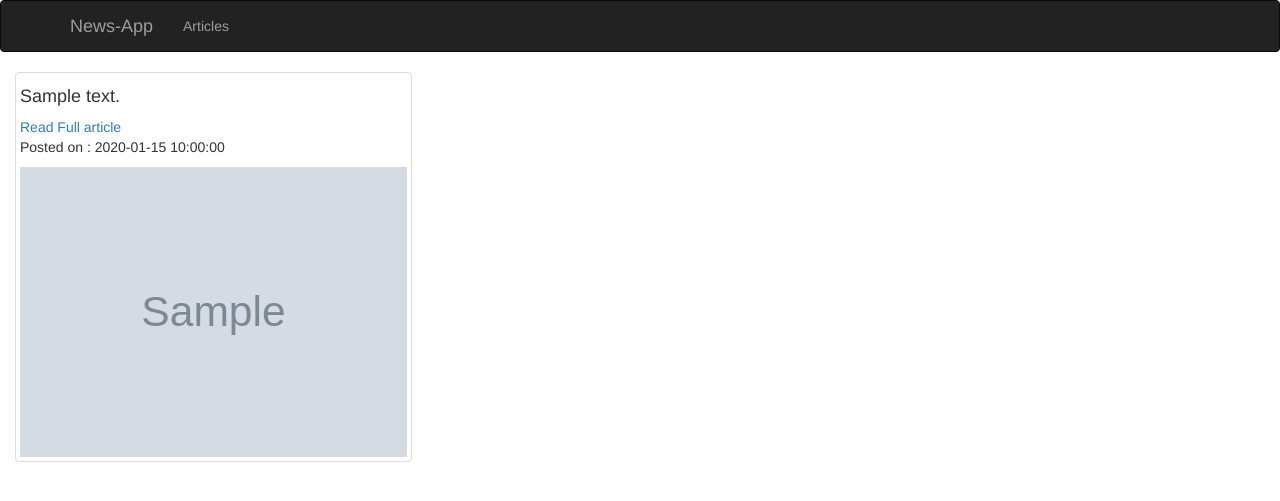
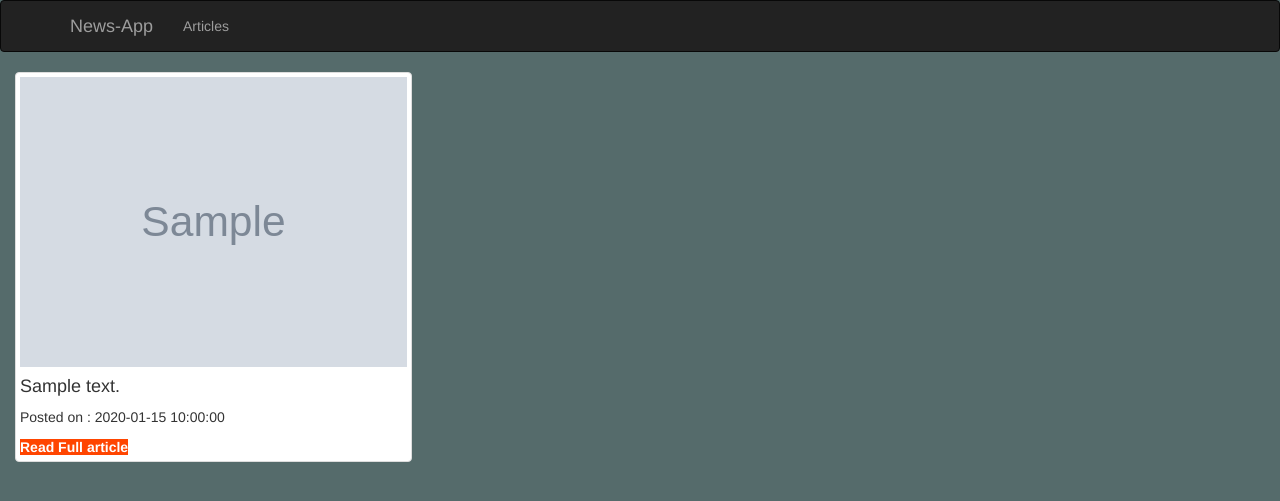
Before and after one commit to danknjoroge/News-Api, a Flask app: template app/templates/news.html in a window 1280 px wide. Shown: the top 501 px of the page. Run offline with Flask 2, Linux system fonts and the light colour scheme; the template is opened without the code that fills it: most values are stand-ins (such as "Sample title", 1, 10 or a date in 2020); grey boxes marked "Sample" are stand-in pictures; parts of the project's set-up code (start-up, migrations or seed data) failed here and were passed over; some libraries are stand-ins or nearby versions.

Commit message:
added custom styles

```diff
--- /dev/null
+++ b/app/static/css/index.css
@@ -0,0 +1,6 @@
+body{
+    background-color: rgb(85, 107, 107);
+}
+.container{
+    color: orangered;
+}
--- /dev/null
+++ b/app/static/css/news.css
@@ -0,0 +1,9 @@
+.anch{
+    text-decoration: none;
+    background-color: orangered;
+    color: white;
+    font-weight: bold;
+}
+body{
+    background-color: rgb(85, 107, 107);
+}
--- a/app/static/index.css
+++ /dev/null
@@ -1,6 +0,0 @@
-body{
-    background-color: rgb(98, 207, 207);
-}
-.container{
-    color: white;
-}
--- a/app/templates/news.html
+++ b/app/templates/news.html
@@ -1,4 +1,12 @@
 {% extends 'base.html'%}
+
+
+
+
+{% block styles%}
+    {{ super() }}
+    <link rel="stylesheet" href="{{url_for('static',filename='css/news.css')}}">
+{% endblock %}
 
 
 {% block content %}
@@ -9,14 +17,13 @@
         {% for article in articles %}
         <div class="col-md-4">
                 <div class="thumbnail">
+
+                    <img src="{{article.urlToImage}}" class="img-responsive" styles="height:20px">
                     <div class="details">
-                        <h4>{{article.description | truncate(100)}}</h4>
-                        <a href="{{article.url}}" target="_blank"> Read Full article </a>
+                        <h4>{{article.description}}</h4>
                         <p>Posted on : {{article.publishedAt}}</p>
+                        <a href="{{article.url}}" target="_blank" class="anch"> Read Full article </a>
                     </div>
-                    <a>
-                    <img src="{{article.urlToImage}}" class="img-responsive" styles="height:20px">
-                    </a>
 
                 </div>
             </div>
--- a/app/views.py
+++ b/app/views.py
@@ -20,7 +20,7 @@ def index():
 @app.route('/news/<source_id>')
 def news(source_id):
     '''view on news page'''
-    article_source = get_articles('trending')
+    article_source = get_articles('sources')
     title = f'{source_id} Articles'
 
     return render_template('news.html',title = title, name = source_id, articles = article_source )
```
